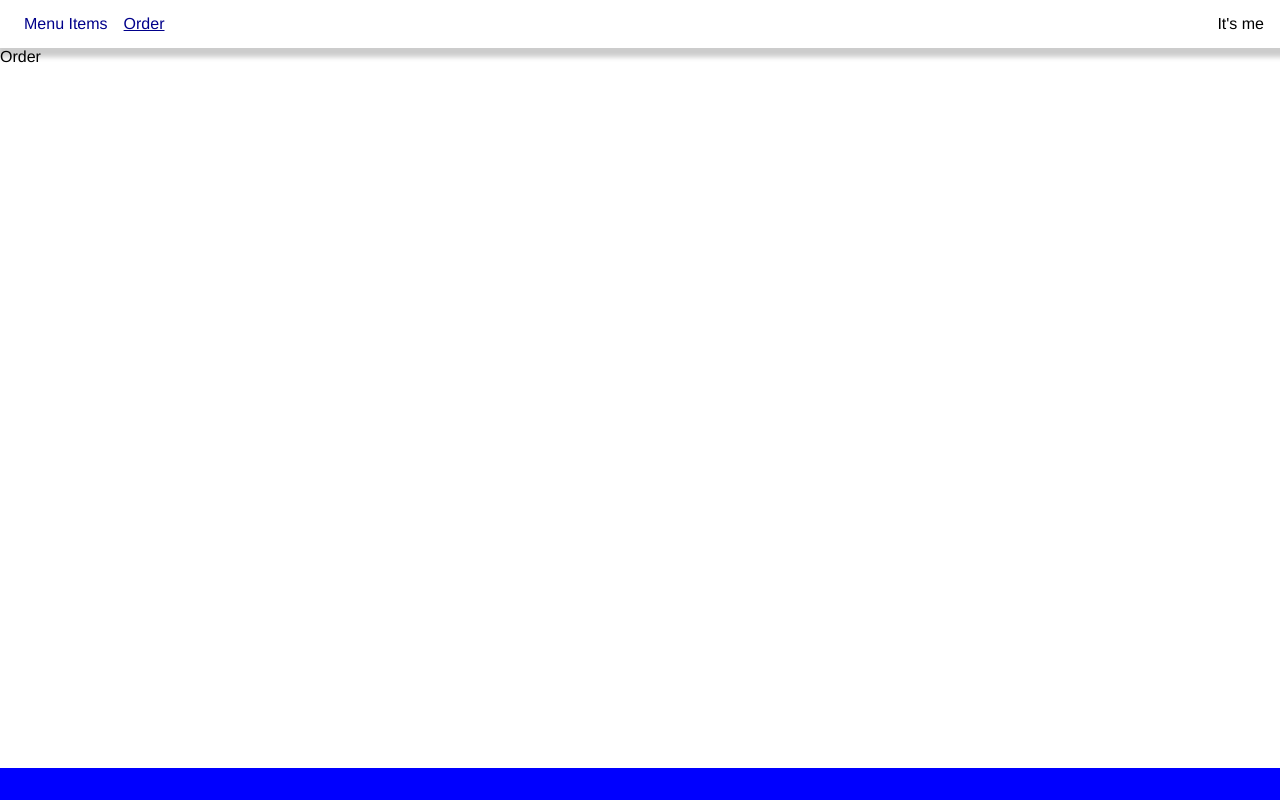
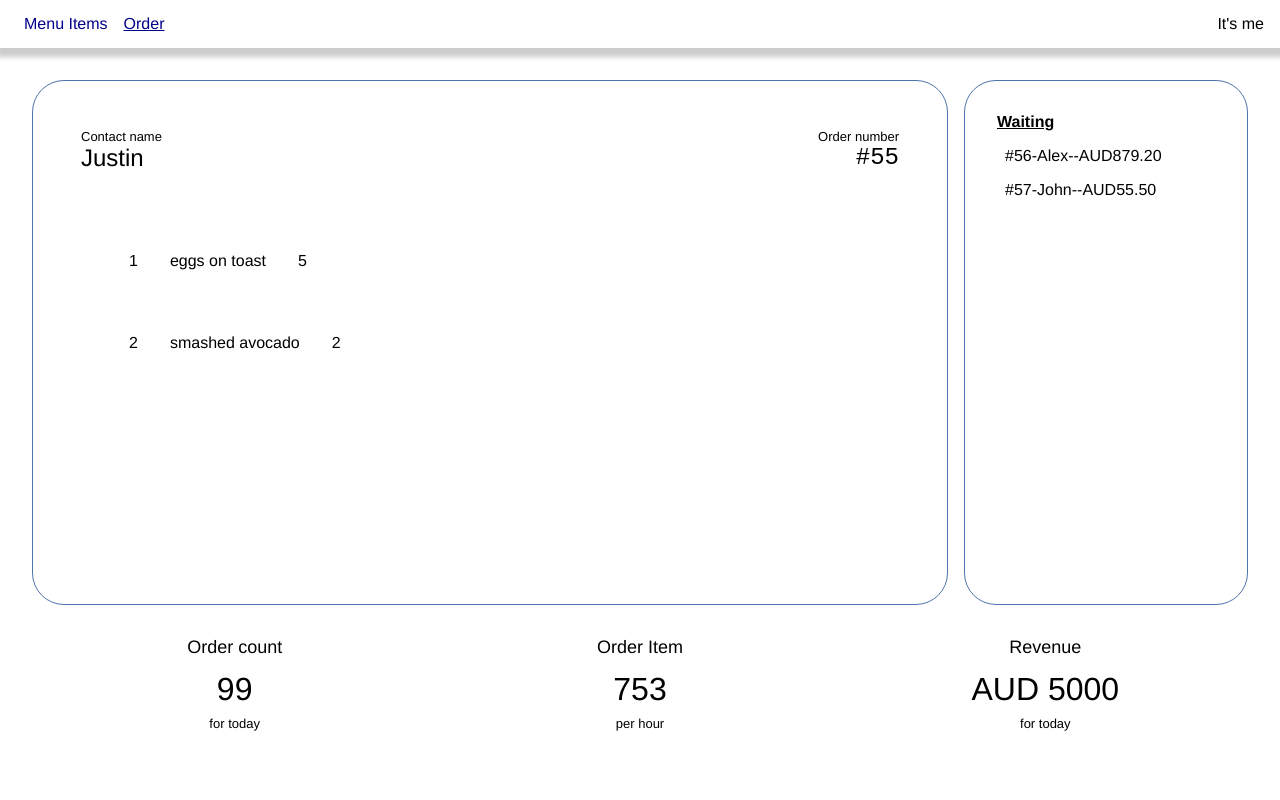
Before and after one commit to crudyapps/open-kitch, a React (Vite) app in the folder kitchen-ui/: page /orders in a window 1280 px wide. Built offline with nearby package versions, Linux system fonts and the light colour scheme.

Commit message:
provide basic order view

```diff
--- a/kitchen-ui/MenuItemsPage.tsx
+++ b/kitchen-ui/MenuItemsPage.tsx
@@ -30,7 +30,7 @@ function MenuItemsPage() {
                 <div className="menuHeader">
                     <button onClick={add}>+</button>
                 </div>
-                <div className="row-container">
+                <div className="row-container  title">
                     <div className="row">
                         <div className="menu-item">item</div>
                         <div className="menu-name">Name</div>
--- a/kitchen-ui/OrderPage.tsx
+++ b/kitchen-ui/OrderPage.tsx
@@ -1,23 +1,114 @@
-import React from "react";
+import React, { useState, useEffect } from "react";
 import Layout from "./Layout";
+import { Money, Currency } from "./money";
 
-
+export interface OrderWaiting {
+    number: number;
+    contact: string;
+    value: Money;
+    created: Date;
+}
 export interface Order {
     day: Date;
-    dayCount: number;
+    contact: string;
+    number: number;
     items: OrderItem[];
 }
 
 export interface OrderItem {
-    item: number;
+    number: number;
     name: string;
     count: number;
 }
 
 function OrderPage() {
+    const [isLoaded, setIsLoaded] = useState(false);
+    const [order, setOrder] = useState<Order>();
+    const [ordersWaiting, setOrdersWaiting] = useState<OrderWaiting[]>()
+    useEffect(() => {
+        setOrdersWaiting([{
+            number: 56,
+            contact: "Alex",
+            value: new Money(Currency.AUD, 879, 20),
+            created: new Date()
+        }, {
+            number: 57,
+            contact: "John",
+            value: new Money(Currency.AUD, 55, 50),
+            created: new Date()
+        }])
+        setOrder({
+            day: new Date(Date.now()),
+            contact: "Justin",
+            number: 55,
+            items: [{
+                number: 1,
+                name: "eggs on toast",
+                count: 5
+            }, {
+                number: 2,
+                name: "smashed avocado",
+                count: 2
+            }]
+        })
+    }, [isLoaded])
+
     return (
         <Layout>
-            <div>Order</div>
+            <div className="order">
+                <div className="order-top">
+                    <div className="order-details">
+                        <div className="order-info">
+                            <div className="contact-name">
+                                <div>
+                                    Contact name
+                                </div>
+                                <div>
+                                    {order?.contact}
+                                </div>
+                            </div>
+                            <div className="order-number">
+                                <div>
+                                    Order number
+                                </div>
+                                <div>
+                                    #{order?.number}
+                                </div>
+                            </div>
+                        </div>
+                        <div className="order-items">
+                            {
+                                order?.items?.map((item, index) =>
+                                    (<div key={`oi-${index}`} className="order-item">
+                                        <div className="order-item-number">{item.number}</div><div className="order-item-name">{item.name}</div><div className="order-item-count">{item.count}</div></div>))
+                            }
+                        </div>
+                    </div>
+                    <div className="order-list">
+                        <div className="waiting-title">Waiting</div>
+                        {
+                            ordersWaiting?.map((order, index) => (<div key={`ow-${index}`} className="waiting-order">{`#${order.number}-${order.contact}--${order.value.toString(true)}`}</div>))
+                        }
+                    </div>
+                </div>
+                <div className="order-bottom">
+                    <div className="dashboard-card">
+                        <div>Order count</div>
+                        <div>99</div>
+                        <div>for today</div>
+                    </div>
+                    <div className="dashboard-card">
+                        <div>Order Item</div>
+                        <div>753</div>
+                        <div>per hour</div>
+                    </div>
+                    <div className="dashboard-card">
+                        <div>Revenue</div>
+                        <div>AUD 5000</div>
+                        <div>for today</div>
+                    </div>
+                </div>
+            </div>
         </Layout>
 
     )
--- a/kitchen-ui/app.css
+++ b/kitchen-ui/app.css
@@ -63,7 +63,6 @@ time, mark, audio, video {
 }
 
 .footer{
-    background-color: blue;
     height: 2em;
 }
 
@@ -76,15 +75,20 @@ time, mark, audio, video {
 .menuHeader {
     display: flex;
     justify-content: flex-end;
-    padding: 0em 0em 2em 0em;
+    padding: 0em 0em 1em 0em;
 }
 
 .row-container {
     display: flex;
     flex-direction: column;
     justify-content: space-evenly;
+    padding: 0.5em;
 }
 
+.row-container.title{
+    color: white;
+    background-color: teal;
+}
 .row {
     display: flex;
     justify-content: space-between;
@@ -107,3 +111,130 @@ time, mark, audio, video {
     width: 8em;
     text-align: right;
 }
+
+.order {
+    display: flex;
+    flex-direction: column;
+    padding: 2em;
+}
+
+.order-details{
+    display: flex;
+    flex-direction: column;
+    flex: 5 0 35em;
+    border-radius: 2em;
+    border: solid 0.05em rgb(81, 116, 173);
+    padding: 2em;
+}
+
+.order-list {
+    flex: 1 0 10em;
+    border-radius: 2em;
+    padding: 2em;
+    margin: 0 0 0 1em ;
+    border: solid  0.05em  rgb(81, 116, 173);
+}
+
+.waiting-title {
+    padding: 0 0 0.5em 0;
+    text-decoration: underline;
+    font-weight: bold;
+}
+
+.waiting-order{
+    padding: 0.5em;
+}
+
+.order-top{
+    display: flex;
+    flex-direction: row;
+    flex: 3 0;
+}
+
+.order-bottom {
+    display: flex;
+    flex-direction: row;
+    flex: 1 0;
+    justify-content: space-evenly;
+}
+
+.dashboard-card{
+    display: flex;
+    flex-direction: column;
+    flex: 1 0 10em;
+    align-items: center;
+    padding: 2em;
+}
+
+.dashboard-card > div:first-child{
+    font-size: large;
+    flex: 1 0 ;
+    padding: 0 1em 0.25em 1em;
+}
+
+.dashboard-card > div:nth-child(2){
+    font-size: xx-large;
+    flex: 5 0;
+    padding: 0.25em 1em 0.25em 1em;
+}
+
+.dashboard-card > div:last-child{
+    font-size: small;
+    flex: 1 0 ;
+}
+
+.order-info{
+    display: flex;
+    justify-content: space-between;
+    padding: 1em;
+}
+
+
+.contact-name{
+    font-family: 'Courier New', Courier, monospace;
+    font-size: small;
+}
+.contact-name>div:last-child{
+    font-size: x-large;
+    text-align: left;
+}
+
+.order-number{
+    font-family: 'Courier New', Courier, monospace;
+    font-size: small;
+}
+
+.order-number > div:last-child{
+    font-family: 'Courier New', Courier, monospace;
+    font-size: x-large;
+    text-align: right;
+}
+.order-item {
+    display: flex;
+    padding: 1em;
+    align-items: center;
+}
+
+.order-items {
+    display: flex;
+    flex-direction: column;
+    flex: 1 0 20em;
+    border-radius: 2em;
+    padding: 2em;
+}
+
+.order-item-number{
+    flex-grow: 1 0 3em;
+    padding: 1em;
+}
+.order-item-name{
+    flex-grow: 10 0 10em;
+    padding: 1em;
+}
+.order-item-count{
+    flex-grow: 1 0 10em;
+    padding: 1em;
+}
+button {
+    padding: 0.5em 0.5em 0.5em 0.5em;
+}
```
